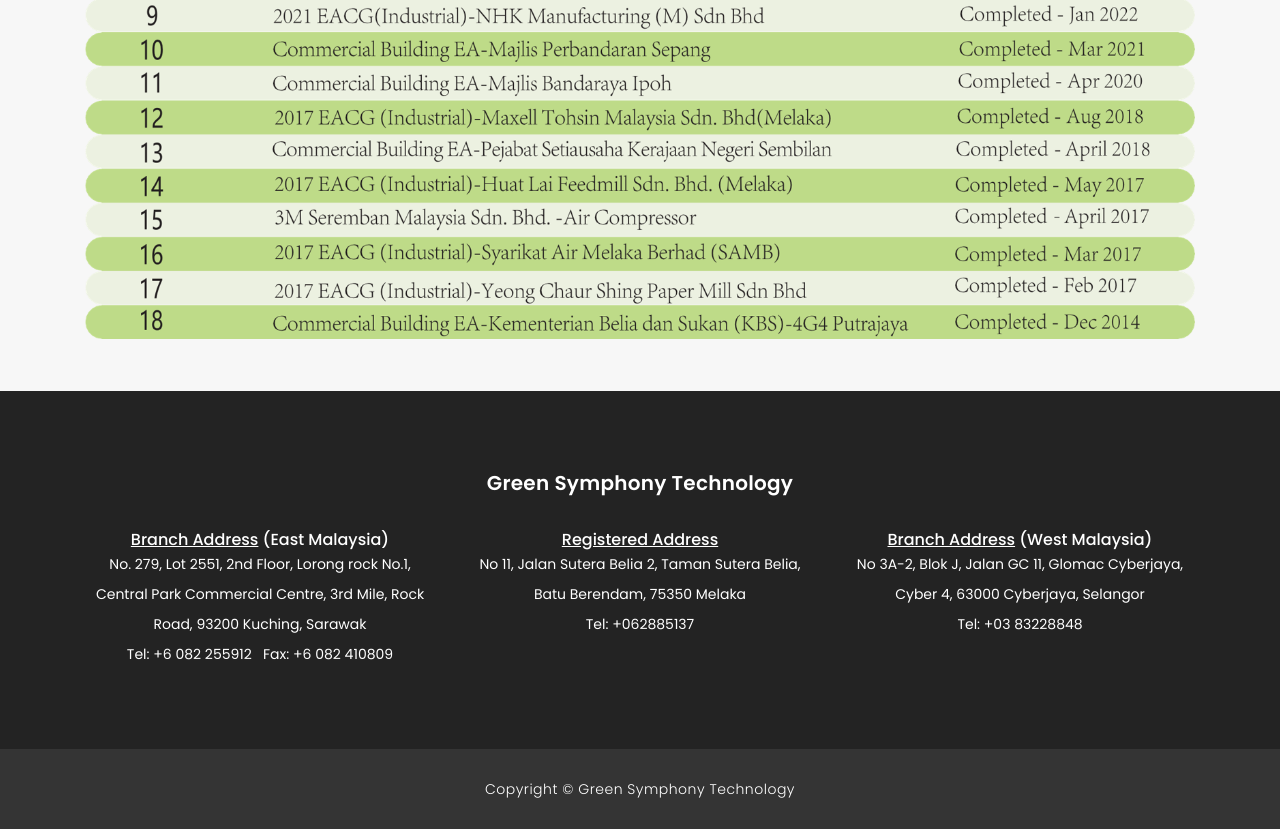
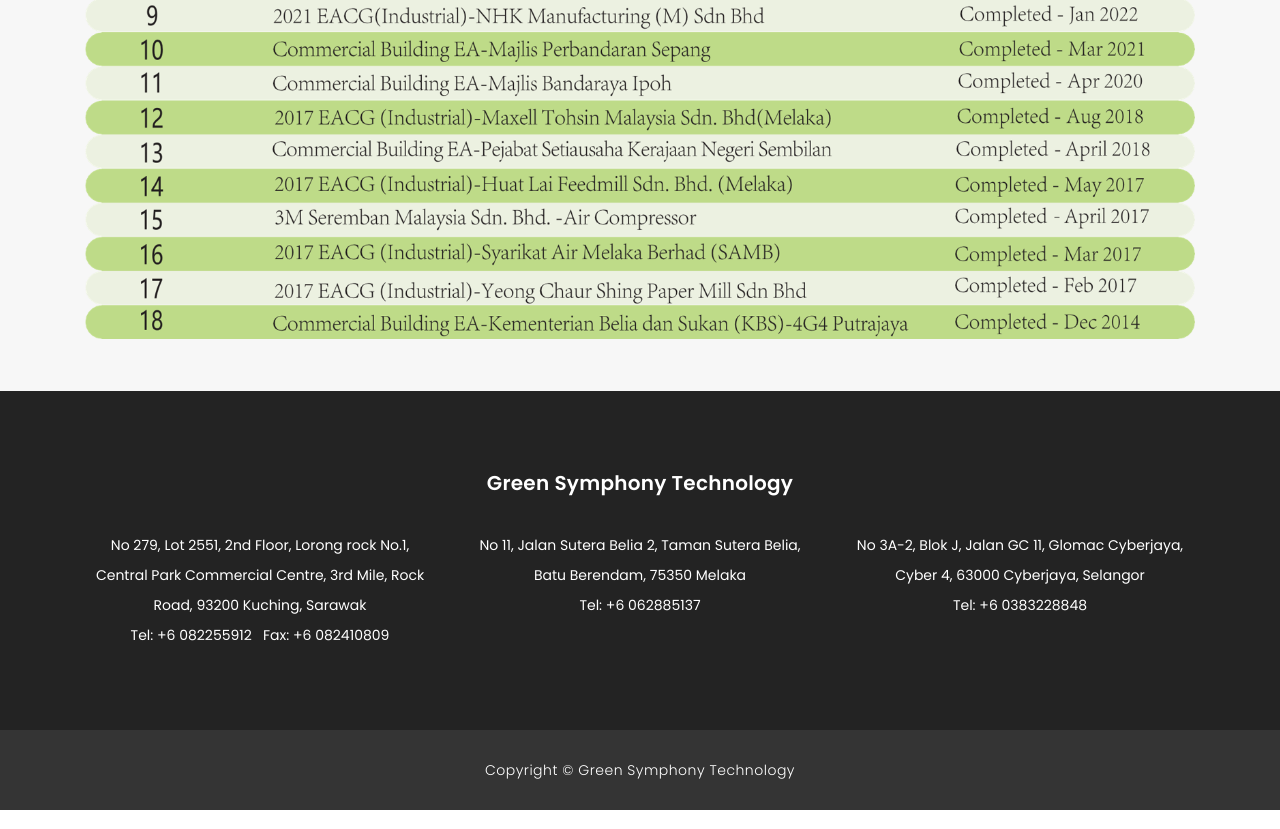
Before and after one commit to greensymphonytechnology/greensymphonytechnology.github.io, a plain HTML site: page about.html in a window 1280 px wide. Shown: the part 2749-3578 px from the top of the page. Drawn offline with Linux system fonts and the light colour scheme.

Commit message:
Update about.html

```diff
--- a/about.html
+++ b/about.html
@@ -381,38 +381,37 @@
 
 
     <!-- Footer Starts Here -->
- <footer>
-     <center>
-
+  <footer>
+      <center>
       <div class="container">
         <div class="row">
 
           <div class="col-md-4 footer-item">
             <h4></h4> <br>
-            <h6><u>Branch Address</u> (East Malaysia)</h6>
-            <p>No. 279, Lot 2551, 2nd Floor, Lorong rock No.1, Central Park Commercial Centre, 3rd Mile, Rock Road, 93200 Kuching, Sarawak</p>
-            <p>Tel: +6 082 255912 &nbsp; Fax: +6 082 410809</p>
+            <!-- <h6><u>Branch Address</u> (East Malaysia)</h6> -->
+            <p>No 279, Lot 2551, 2nd Floor, Lorong rock No.1, Central Park Commercial Centre, 3rd Mile, Rock Road, 93200 Kuching, Sarawak</p>
+            <p>Tel: +6 082255912 &nbsp; Fax: +6 082410809</p>
           </div>
 
           <div class="col-md-4 footer-item">
             <h4>Green Symphony Technology</h4>
-            <u><h6>Registered Address</h6></u>
+            <!-- <u><h6>Registered Address</h6></u> -->
             <p>No 11, Jalan Sutera Belia 2, Taman Sutera Belia, Batu Berendam, 75350 Melaka</p>
-            <p>Tel: +062885137</p>
+            <p>Tel: +6 062885137</p>
           </div>
 
            <div class="col-md-4 footer-item">
             <h4></h4> <br>
-            <h6><u>Branch Address</u> (West Malaysia)</h6>
+            <!-- <h6><u>Branch Address</u> (West Malaysia)</h6> -->
             <p>No 3A-2, Blok J, Jalan GC 11, Glomac Cyberjaya, Cyber 4, 63000 Cyberjaya, Selangor</p>
-            <p>Tel: +03 83228848</p>
+            <p>Tel: +6 0383228848</p>
            </div>
+
 
         </div>
       </div>
-
-   </center>
- </footer>
+      </center>
+    </footer>
 
     <div class="sub-footer">
       <div class="container">
```
